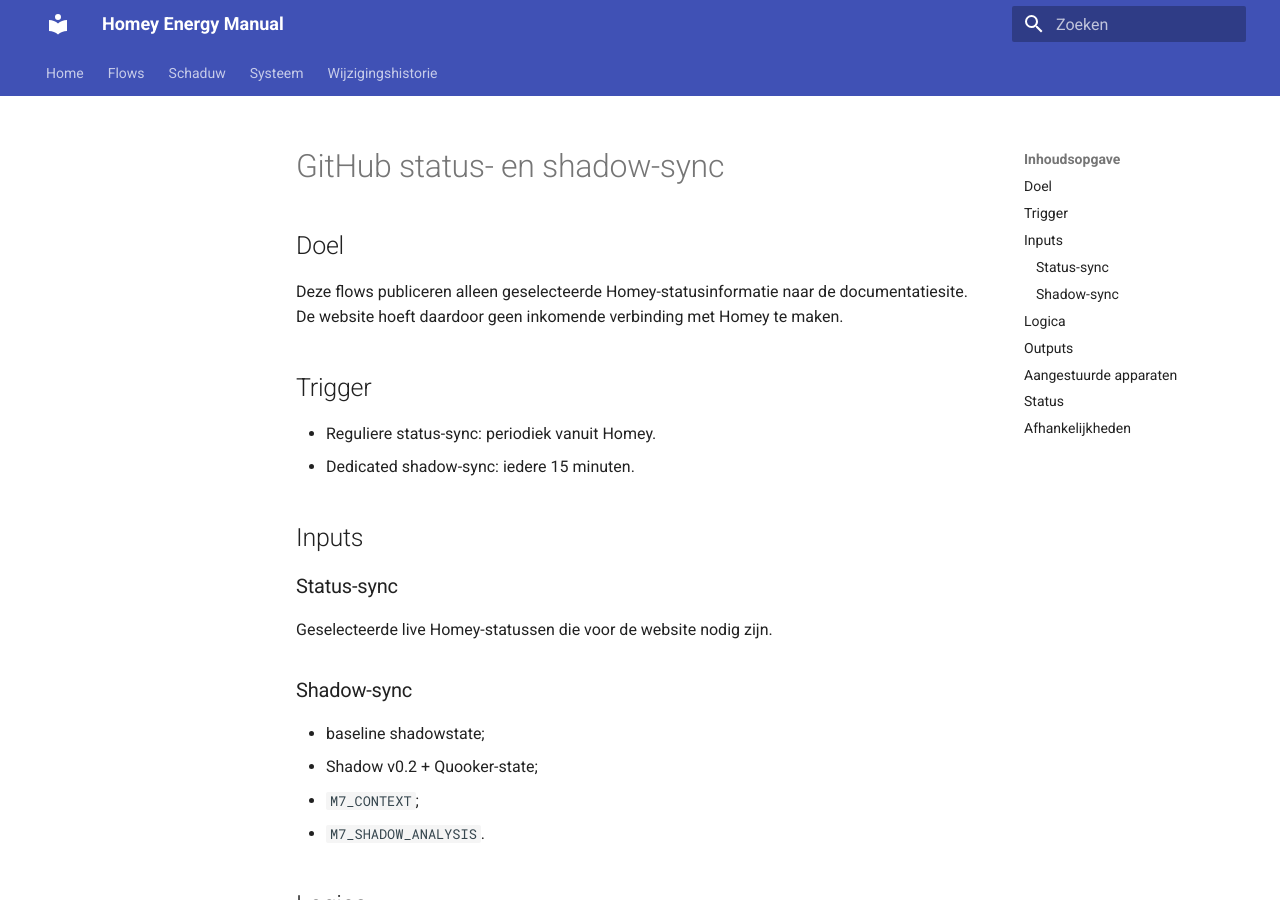
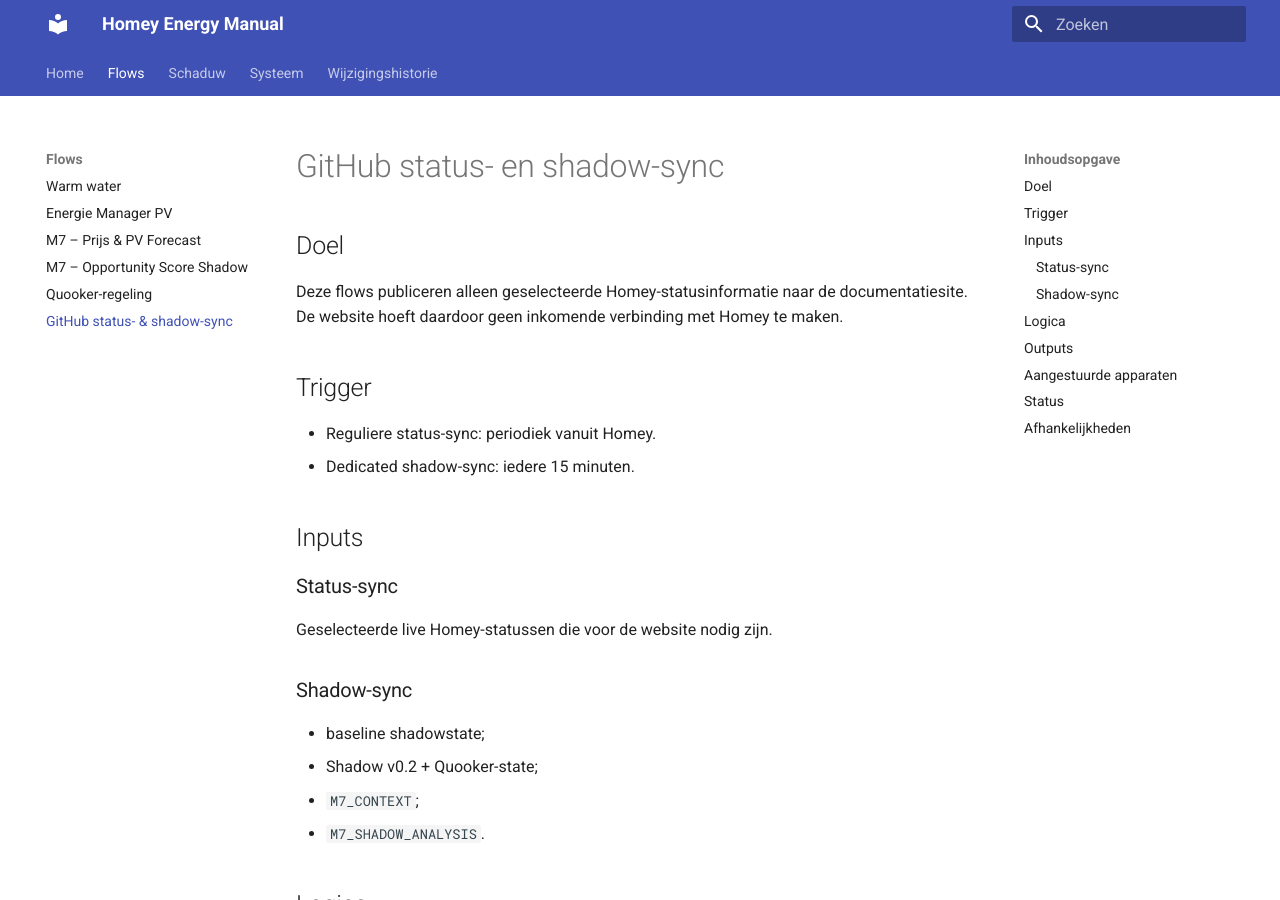
Before and after one commit to OnsKasteeltje/homey-energy-manual, an MkDocs documentation site: the page built from docs/github-sync-flows.md, in a window 1280 px wide and 900 px high. Built offline with MkDocs 1.6.1 and Material for MkDocs 9.7.7, drawn with Linux system fonts in a browser that asks for light colours.

Commit message:
docs: expand Flows navigation

```diff
--- a/mkdocs.yml
+++ b/mkdocs.yml
@@ -13,6 +13,10 @@
   - Flows:
       - Warm water: warm-water.md
       - Energie Manager PV: energie-manager.md
+      - M7 – Prijs & PV Forecast: m7-prijs-pv-forecast.md
+      - M7 – Opportunity Score Shadow: m7-opportunity-shadow.md
+      - Quooker-regeling: quooker.md
+      - GitHub status- & shadow-sync: github-sync-flows.md
   - Schaduw: shadow.md
   - Systeem:
       - Lokale status-sync: status-sync.md
```
